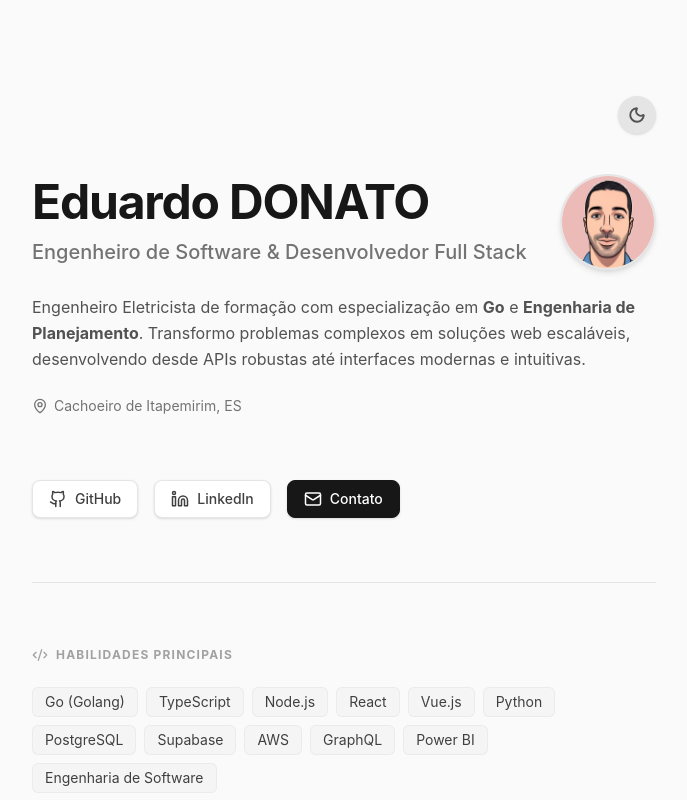
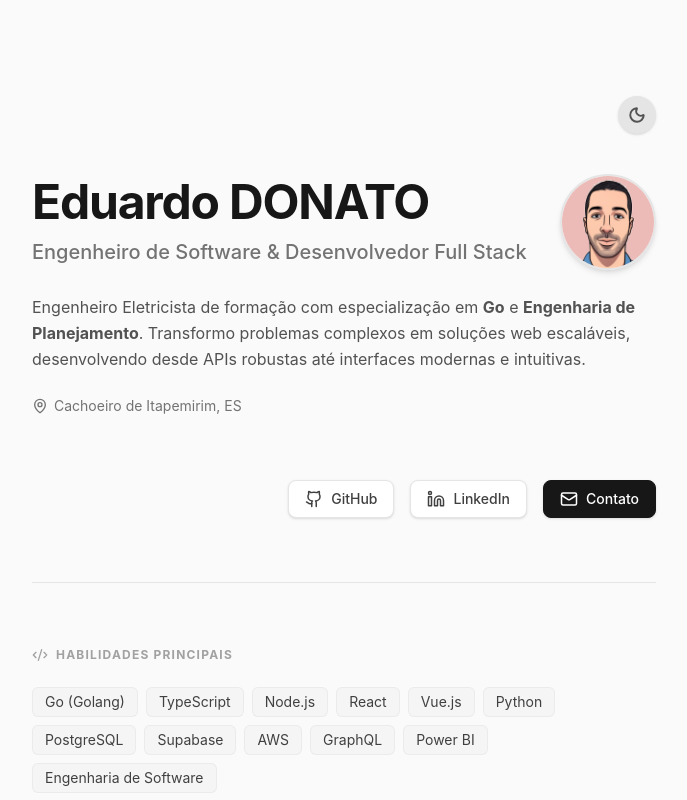
Before and after one commit to ebdonato/personal-site, a React (Vite) app: page / in a window 1280 px wide. Shown: the top 800 px of the page, without its empty margins (296-983 px from the left). Built offline with nearby package versions, Linux system fonts and the light colour scheme.

Commit message:
realign social links

```diff
--- a/src/App.tsx
+++ b/src/App.tsx
@@ -130,7 +130,7 @@ export default function App() {
           </header>
 
           {/* Contatos */}
-          <section className="mb-16 flex flex-wrap gap-4">
+          <section className="mb-16 flex flex-wrap gap-4 justify-end">
             <a
               href="https://github.com/ebdonato"
               target="_blank"
```
